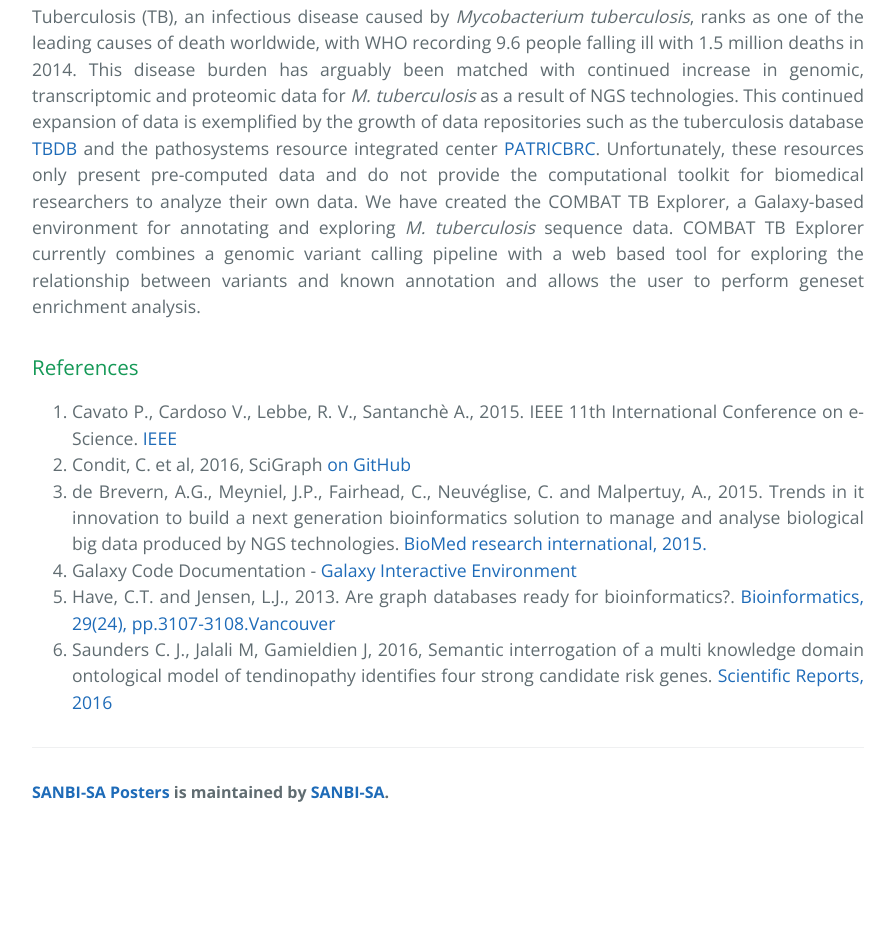
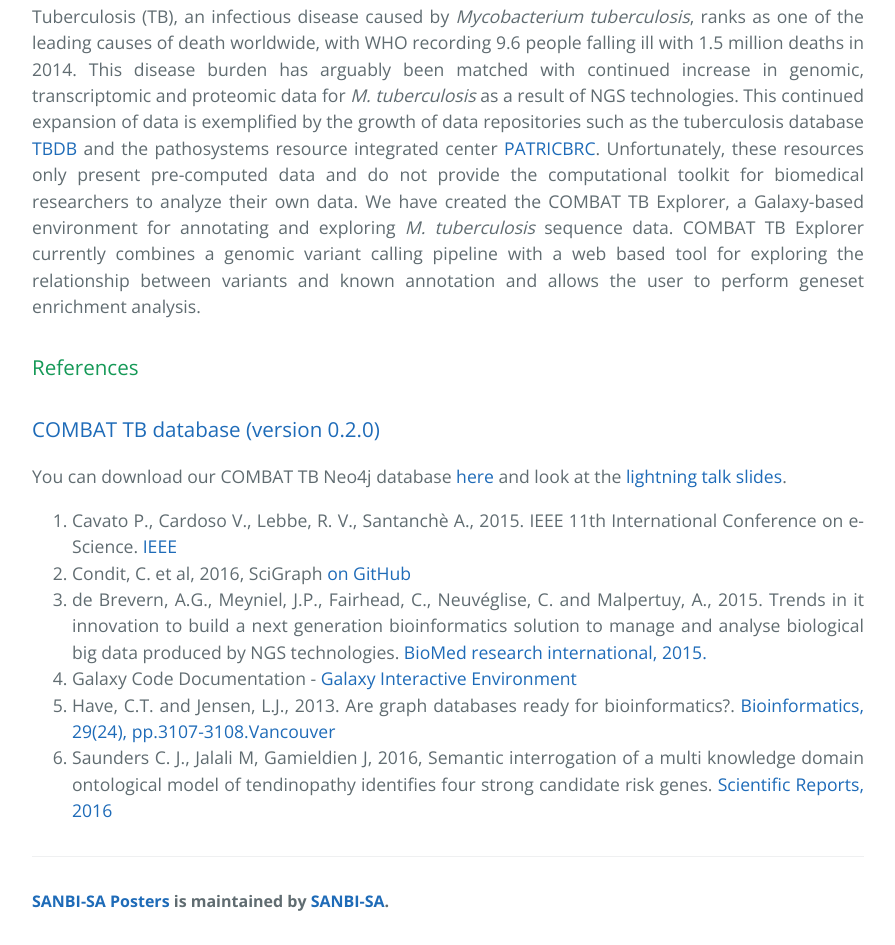
Before and after one commit to SANBI-SA-archive/GCC2016, a plain HTML site: page index.html in a window 1280 px wide. Shown: the part 1149-2094 px from the top of the page, without its empty margins (192-1087 px from the left). Before the commit the page ends 1985 px from the top, so only its background shows below. Drawn offline with nearby package versions, Linux system fonts and the light colour scheme.

Commit message:
Added link to DB

```diff
--- a/index.html
+++ b/index.html
@@ -45,6 +45,10 @@
 
 <h3><a id="authors-and-contributors" class="anchor" href="#authors-and-contributors" aria-hidden="true"><span aria-hidden="true" class="octicon octicon-link"></span></a>References</h3>
 
+<h3><a id="combat-tb-data" class="anchor" href="#combat-tb-data">COMBAT TB database (version 0.2.0)</a></h3>
+
+<p>You can download our COMBAT TB Neo4j database <a href="https://figshare.com/articles/combat_tb_neo4j-0_2_0_tar_bz2/3466862">here</a> and look at the <a href="http://sanbi-sa.github.io/GCC2016/lightningtalk/slides/#/">lightning talk slides</a>.</p>
+
 <ol align="justify" type="1">
   <li>Cavato P., Cardoso V., Lebbe, R. V., Santanchè A., 2015. IEEE 11th International Conference on e-Science. <a href="http://www.lis.ic.unicamp.br/wp-content/uploads/2016/02/Cavoto2015.pdf">IEEE</a></li>
   <li>Condit, C. et al, 2016, SciGraph <a href="https://github.com/SciGraph/SciGraph">on GitHub</a></li>
```
